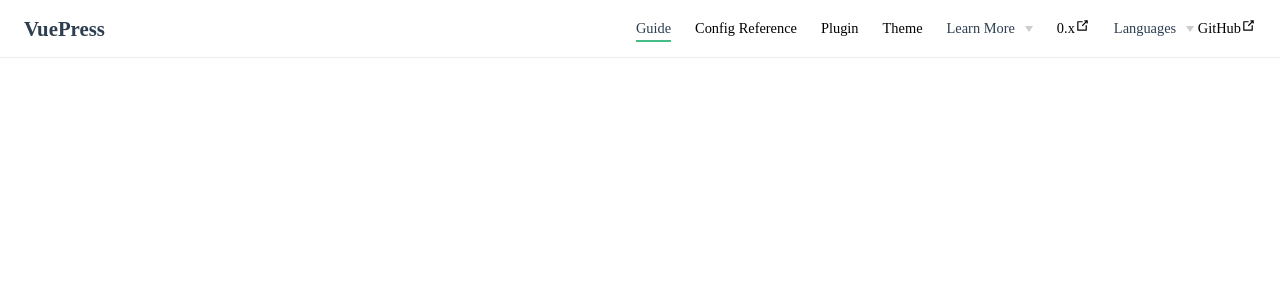
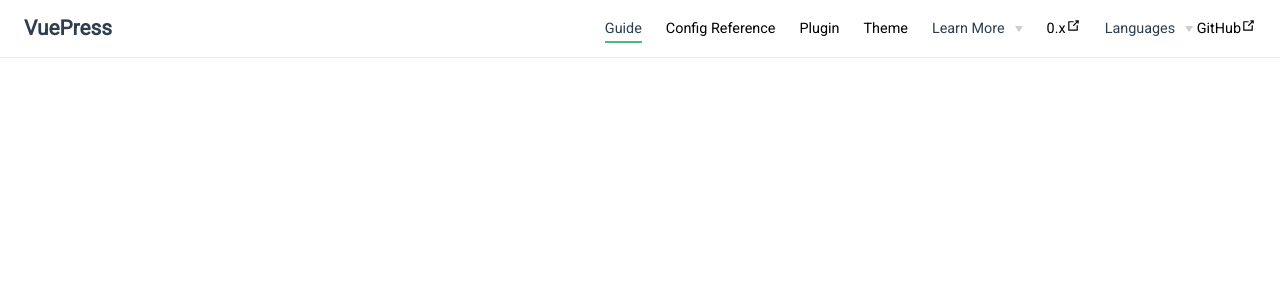
Before and after one commit to jotamaster/jean-hernandez, a Next.js app: page /blog in a window 1280 px wide. Shown: the top 300 px of the page. Built offline with nearby package versions, Linux system fonts and the light colour scheme.

Commit message:
addd font

```diff
--- a/assets/css/index.scss
+++ b/assets/css/index.scss
@@ -1,5 +1,6 @@
 @import url('https://fonts.googleapis.com/css2?family=Poppins:ital,wght@0,200;0,400;0,500;0,600;1,200;1,400&display=swap');
 @import url('https://fonts.googleapis.com/css2?family=Montserrat:wght@500&display=swap');
+@import url('https://fonts.googleapis.com/css2?family=Roboto:wght@400&display=swap');
 @import "~react-image-gallery/styles/scss/image-gallery.scss";
 @import './mixins.scss';
 @import './personal.scss';
--- a/assets/css/layoutblog.scss
+++ b/assets/css/layoutblog.scss
@@ -6,6 +6,7 @@
     background-color: #fff;
     box-sizing: border-box;
     border-bottom: 1px solid #eaecef;
+    font-family: 'Roboto', sans-serif;
   }
   .navbar, .sidebar-mask {
     position: fixed;
```
